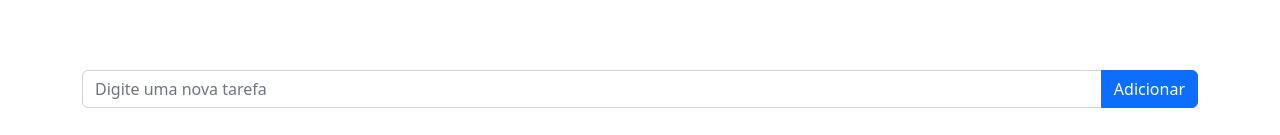
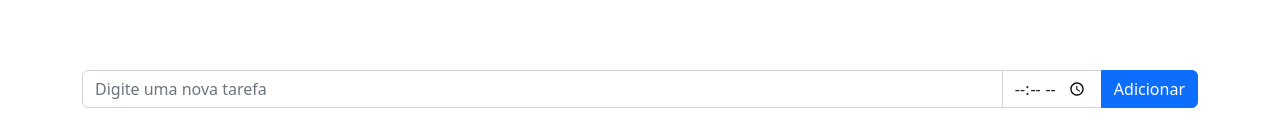
Before and after one commit to ThiagoPffer/lista-tarefas-angular, an Angular app: page / in a window 1280 px wide. Shown: the part 662-797 px from the top of the page. Built offline with nearby package versions, Linux system fonts and the light colour scheme.

Commit message:
tarefa com horarios e checked

```diff
--- a/src/app/main-page/main-page.component.html
+++ b/src/app/main-page/main-page.component.html
@@ -6,7 +6,10 @@
         <div class="row">
             <div class="col-md-12">
                 <ul>
-                    <li *ngFor="let tarefa of tarefas">{{ tarefa }}</li>
+                    <li *ngFor="let item of tarefas" (click)="teste(item)">
+                        <span>{{item.horario}}</span>
+                        {{ item.tarefa }}
+                    </li>
                 </ul>
                 <p class="info text-center" *ngIf="tarefas.length === 0">Nenhuma tarefa a ser listada</p>
             </div>
@@ -17,7 +20,8 @@
             <div class="row">
                 <div class="col-md-12">
                     <div class="input-group">
-                        <input (keydown)="addTarefa($event.key)" type="text" class="form-control" placeholder="Digite uma nova tarefa" [(ngModel)]="newTarefa" />
+                        <input (keydown)="addTarefa($event.key)" type="text" class="form-control" placeholder="Digite uma nova tarefa" [(ngModel)]="newTarefa.tarefa" />
+                        <input type="time" class="form-control" [(ngModel)]="newTarefa.horario" style="max-width: 100px;" />
                         <button (click)="addTarefa()" class="btn btn-primary form-button">Adicionar</button>
                     </div>
                 </div>
--- a/src/app/main-page/main-page.component.ts
+++ b/src/app/main-page/main-page.component.ts
@@ -1,4 +1,10 @@
 import { Component, OnInit } from '@angular/core';
+
+interface Tarefa {
+    tarefa: String
+    horario: String
+    isRealizada: Boolean
+}
 
 @Component({
     selector: 'app-main-page',
@@ -8,21 +14,31 @@ import { Component, OnInit } from '@angular/core';
 export class MainPageComponent implements OnInit {
 
     TAREFA_MIN_LENGTH: Number = 10;
-    tarefas: String[];
-    newTarefa: String;
+    EMPTY_TAREFA: Tarefa = {
+        tarefa: '',
+        horario: '',
+        isRealizada: false
+    }
+
+    tarefas: Tarefa[];
+    newTarefa: Tarefa;
 
     constructor() {
         this.tarefas = [];
-        this.newTarefa = '';
+        this.newTarefa = { ...this.EMPTY_TAREFA };
     }
 
     ngOnInit(): void {}
 
     addTarefa(key?: String){
-        if ((!key || key === "Enter") && this.newTarefa && this.newTarefa !== '' && this.newTarefa.length > this.TAREFA_MIN_LENGTH ) {
+        if ((!key || key === "Enter") && this.newTarefa && this.newTarefa.tarefa !== '' && this.newTarefa.tarefa.length > this.TAREFA_MIN_LENGTH ) {
             this.tarefas.push(this.newTarefa);
-            this.newTarefa = '';
+            this.newTarefa = this.EMPTY_TAREFA;
         }
     }
 
+    teste(item: Tarefa) {
+        console.log(item);
+    }
+
 }
```
